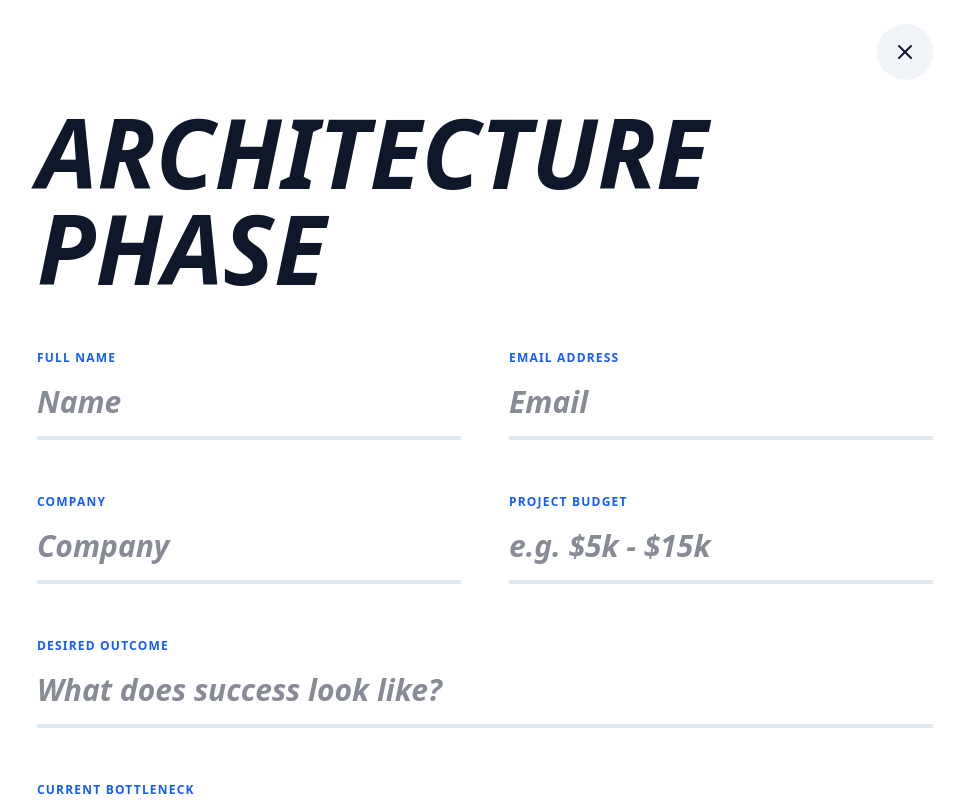
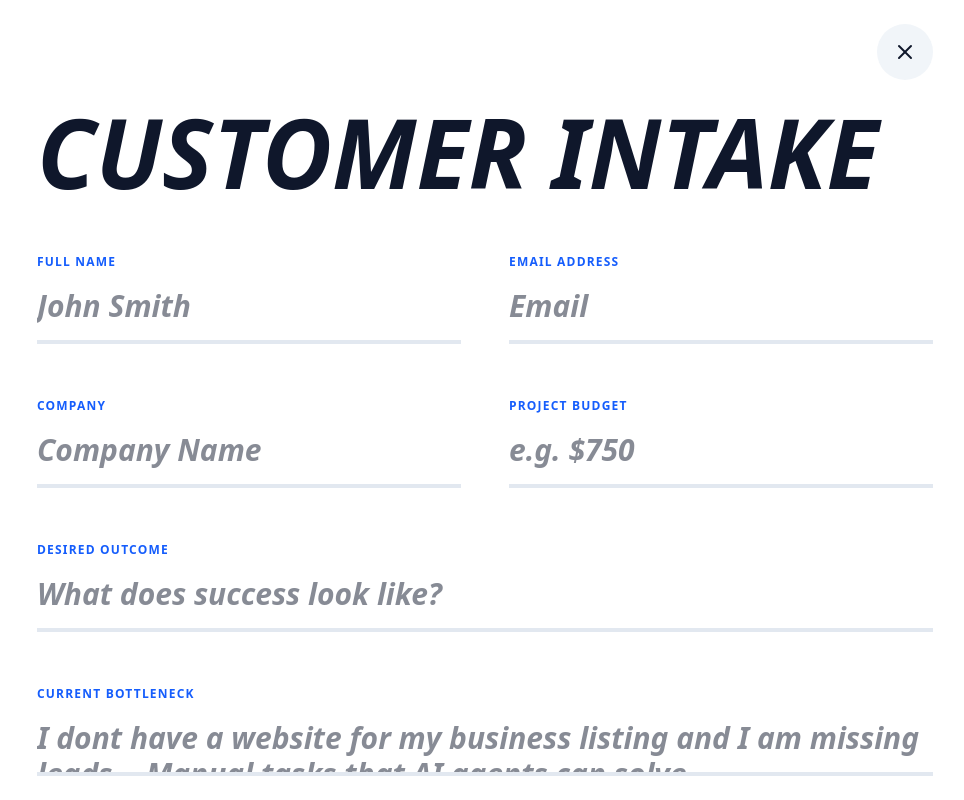
Before and after one commit to bombayway-png/portfolio-2026, a Next.js app: page / in a window 1280 px wide. Both pictures are taken after a click on the button "GET STARTED". Shown: the top 800 px of the page, without its empty margins (155-1119 px from the left). Built offline with nearby package versions, Linux system fonts and the light colour scheme.

Commit message:
Update page.tsx

```diff
--- a/app/page.tsx
+++ b/app/page.tsx
@@ -157,7 +157,7 @@ export default function Home() {
         </section>
       </main>
 
-      {/* --- Intake Portal (Architecture Phase) --- */}
+      {/* --- Intake Portal (Intake Phase) --- */}
       <AnimatePresence>
         {activeFilter === 'intake' && (
           <motion.div
@@ -174,14 +174,14 @@ export default function Home() {
                 <X size={24} />
               </button>
 
-              <h2 className="text-4xl md:text-8xl font-black italic mb-8 md:mb-12 uppercase">Architecture Phase</h2>
+              <h2 className="text-4xl md:text-8xl font-black italic mb-8 md:mb-12 uppercase">customer intake</h2>
 
               <form className="space-y-8 md:space-y-12">
                 <div className="grid grid-cols-1 md:grid-cols-2 gap-8 md:gap-12 text-slate-900">
                   {/* Field 1: Name */}
                   <div className="space-y-3">
                     <label className="text-[10px] md:text-xs font-black uppercase tracking-widest text-blue-600">Full Name</label>
-                    <input className="w-full text-xl md:text-3xl font-bold border-b-2 md:border-b-4 border-slate-200 focus:border-blue-600 outline-none py-2 md:py-4 italic bg-transparent" placeholder="Name" value={formData.name} onChange={(e) => setFormData({...formData, name: e.target.value})} />
+                    <input className="w-full text-xl md:text-3xl font-bold border-b-2 md:border-b-4 border-slate-200 focus:border-blue-600 outline-none py-2 md:py-4 italic bg-transparent" placeholder="John Smith" value={formData.name} onChange={(e) => setFormData({...formData, name: e.target.value})} />
                   </div>
 
                   {/* Field 2: Email */}
@@ -193,13 +193,13 @@ export default function Home() {
                   {/* Field 3: Company */}
                   <div className="space-y-3">
                     <label className="text-[10px] md:text-xs font-black uppercase tracking-widest text-blue-600">Company</label>
-                    <input className="w-full text-xl md:text-3xl font-bold border-b-2 md:border-b-4 border-slate-200 focus:border-blue-600 outline-none py-2 md:py-4 italic bg-transparent" placeholder="Company" value={formData.company} onChange={(e) => setFormData({...formData, company: e.target.value})} />
+                    <input className="w-full text-xl md:text-3xl font-bold border-b-2 md:border-b-4 border-slate-200 focus:border-blue-600 outline-none py-2 md:py-4 italic bg-transparent" placeholder="Company Name" value={formData.company} onChange={(e) => setFormData({...formData, company: e.target.value})} />
                   </div>
 
                   {/* Field 4: Budget */}
                   <div className="space-y-3">
                     <label className="text-[10px] md:text-xs font-black uppercase tracking-widest text-blue-600">Project Budget</label>
-                    <input className="w-full text-xl md:text-3xl font-bold border-b-2 md:border-b-4 border-slate-200 focus:border-blue-600 outline-none py-2 md:py-4 italic bg-transparent" placeholder="e.g. $5k - $15k" value={formData.budget} onChange={(e) => setFormData({...formData, budget: e.target.value})} />
+                    <input className="w-full text-xl md:text-3xl font-bold border-b-2 md:border-b-4 border-slate-200 focus:border-blue-600 outline-none py-2 md:py-4 italic bg-transparent" placeholder="e.g. $750" value={formData.budget} onChange={(e) => setFormData({...formData, budget: e.target.value})} />
                   </div>
 
                   {/* Field 5: Outcome */}
@@ -211,7 +211,7 @@ export default function Home() {
                   {/* Field 6: Bottleneck */}
                   <div className="space-y-3 md:col-span-2">
                     <label className="text-[10px] md:text-xs font-black uppercase tracking-widest text-blue-600">Current Bottleneck</label>
-                    <textarea className="w-full text-xl md:text-3xl font-bold border-b-2 md:border-b-4 border-slate-200 focus:border-blue-600 outline-none py-2 md:py-4 italic bg-transparent resize-none" rows={1} placeholder="Describe the problem..." value={formData.description} onChange={(e) => setFormData({...formData, description: e.target.value})} />
+                    <textarea className="w-full text-xl md:text-3xl font-bold border-b-2 md:border-b-4 border-slate-200 focus:border-blue-600 outline-none py-2 md:py-4 italic bg-transparent resize-none" rows={1} placeholder="I dont have a website for my business listing and I am missing leads... Manual tasks that AI agents can solve" value={formData.description} onChange={(e) => setFormData({...formData, description: e.target.value})} />
                   </div>
                 </div>
 
@@ -220,7 +220,7 @@ export default function Home() {
                   onClick={handleSendEmail}
                   className="w-full bg-blue-600 text-white py-6 md:py-8 rounded-2xl md:rounded-[2rem] text-xl md:text-3xl font-black italic uppercase shadow-2xl hover:scale-[1.02] transition-all"
                 >
-                  Begin Architecture
+                  Submit Intake Form
                 </button>
               </form>
             </div>
```
